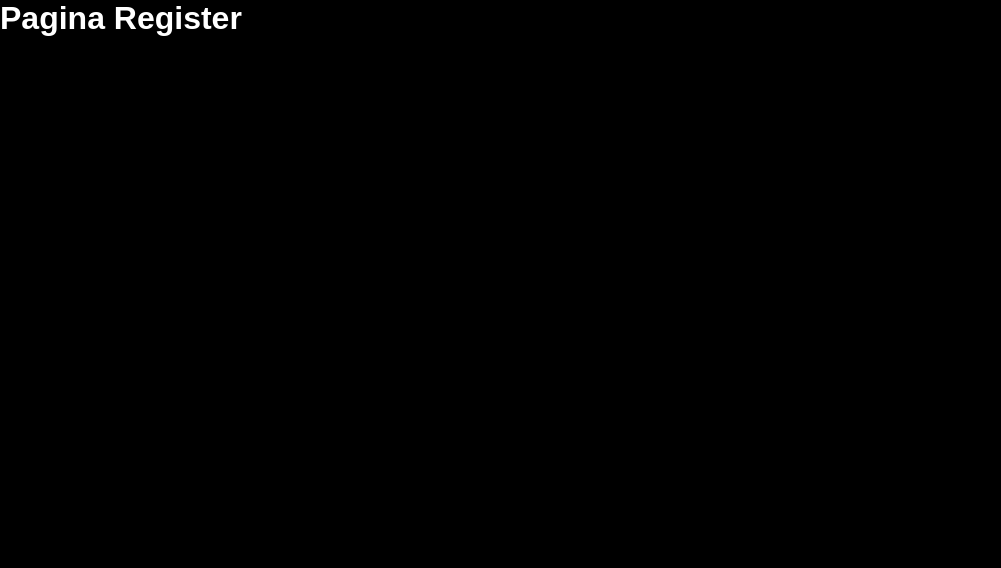
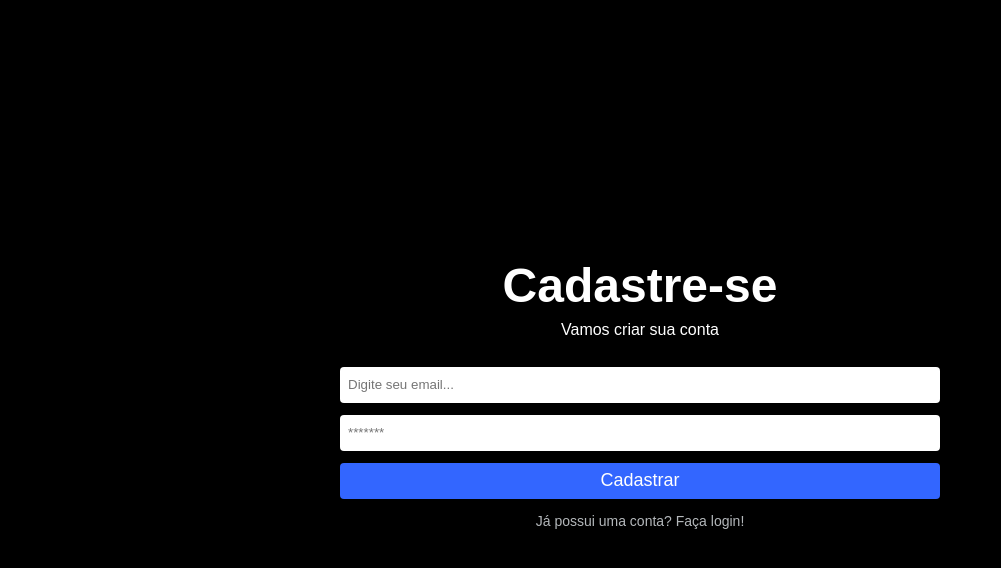
Before and after one commit to GabrielCaliari/fireauth, a React (Create React App) app: page /register in a window 1280 px wide. Shown: the top 568 px of the page, without its empty margins (0-1001 px from the left). Built offline with nearby package versions, Linux system fonts and the light colour scheme; the HTML template or start-up script is replaced by a standard one.

Commit message:
criando a pag de register e a admin

```diff
--- a/src/firebaseConnection.js
+++ b/src/firebaseConnection.js
@@ -1,5 +1,6 @@
 import {initializeApp} from "firebase/app";
 import {getFirestore} from "firebase/firestore";
+import { getAuth } from 'firebase/auth'
 
 const firebaseConfig = {
   apiKey: "AIzaSyC8e2lS1Vcl0BHaMZSONu-k1PFvgH6VOM0",
@@ -14,5 +15,6 @@
 const firebaseapp = initializeApp(firebaseConfig);
 
 const db = getFirestore(firebaseapp);
+const auth = getAuth(firebaseapp);
 
-export {db};
+export {db, auth};
--- /dev/null
+++ b/src/pages/Admin/index.js
@@ -0,0 +1,10 @@
+import "./admin.css"
+
+
+export default function Admin() {
+  return (
+    <div>
+      Teste
+    </div>
+  )
+}
--- a/src/pages/Home/home.css
+++ b/src/pages/Home/home.css
@@ -1,4 +1,5 @@
-.home-container {
+
+.home-container{
   display: flex;
   flex-direction: column;
   align-items: center;
@@ -12,6 +13,10 @@
   margin-bottom: 8px;
 }
 
+.home-container span{
+  margin-bottom: 28px;
+}
+
 .form{
   display: flex;
   flex-direction: column;
@@ -20,7 +25,7 @@
 }
 
 .form input{
-  border: 0;
+  border:0;
   margin-bottom: 12px;
   height: 36px;
   border-radius: 4px;
@@ -29,16 +34,16 @@
 
 .form button{
   height: 36px;
-  border: 0;
+  border:0;
   border-radius: 4px;
-  background-color: blue;
-  color: white;
+  background-color: #3366ff;
+  color: #FFF;
   font-size: 18px;
 }
 
 .form textarea{
   margin-bottom: 12px;
-  border: 0;
+  border:0;
   height: 90px;
   resize: none;
   border-radius: 4px;
--- a/src/pages/Register/index.js
+++ b/src/pages/Register/index.js
@@ -1,9 +1,48 @@
-
+import { useState } from "react"
+import "./register.css"
+import { Link } from "react-router-dom"
 
 export default function Register () {
+  const [email, setEmail] = useState("")
+  const [password, setPassword] = useState("")
+
+  function handleRegister(e){
+    e.preventDefault ()
+
+    if(email !== "" && password !== ""){
+      alert("Teste")
+    }
+    else{
+      alert("Preencha todos os campos!")
+    }
+  }
+
   return (
-    <div>
-      <h1>Pagina Register</h1>
+    <div className="home-container">
+      <h1>Cadastre-se</h1>
+      <span>Vamos criar sua conta</span>
+
+      <form className="form" onSubmit={handleRegister}>
+        <input
+          type="text"
+          placeholder="Digite seu email..."
+          value={email}
+          onChange={(e) => setEmail(e.target.value)}
+        />
+        <input
+          autoComplete={false}
+          type="text"
+          placeholder="*******"
+          value={password}
+          onChange={(e) => setPassword(e.target.value)}
+        />
+
+        <button type="Submit">Cadastrar</button>
+      </form>
+
+      <Link className="button-link" to="/">
+        Já possui uma conta? Faça login!
+      </Link>
     </div>
   )
 }
--- a/src/routes/index.js
+++ b/src/routes/index.js
@@ -1,12 +1,14 @@
 import {Routes, Route} from "react-router-dom";
 import Home from "../pages/Home";
 import Register from "../pages/Register";
+import Admin from "../pages/Admin";
 
 function RoutesApp(){
   return (
     <Routes>
       <Route path="/" element={ <Home />}/>
       <Route path="/register" element={ <Register />}/>
+      <Route path="/admin" element={ <Admin />}/>
     </Routes>
   )
 }
```
Also changed, not shown: src/pages/Admin/admin.css (added).
